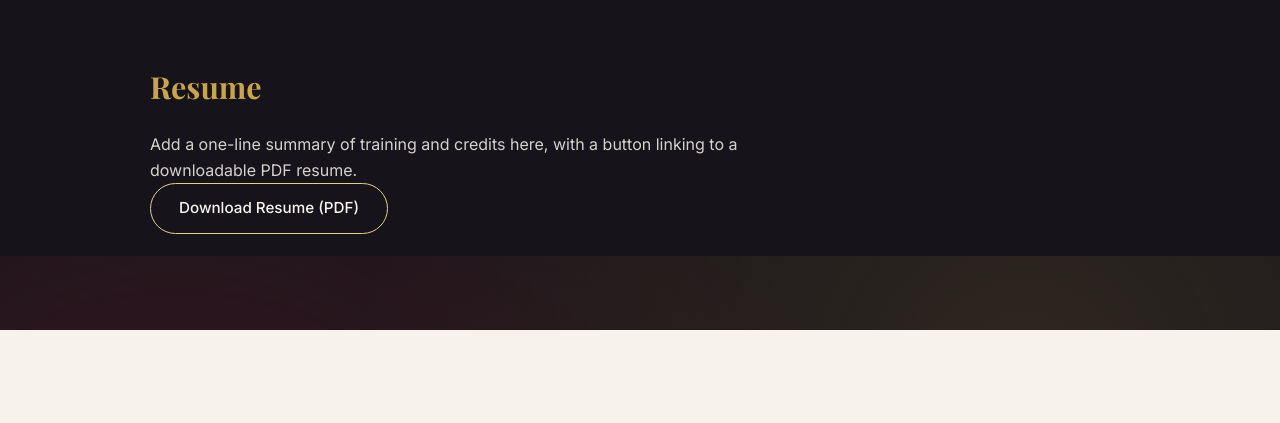
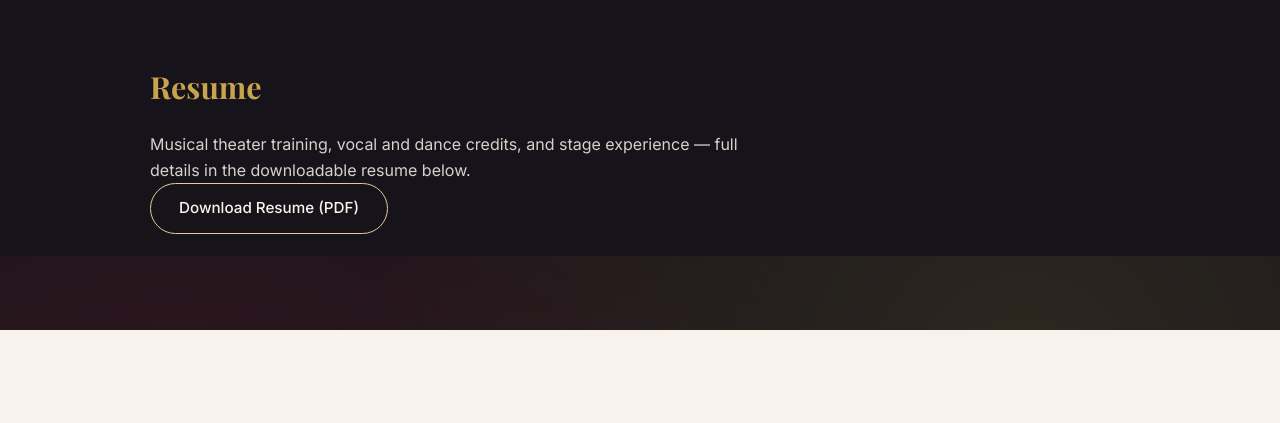
Before and after one commit to fieldlinesystems/LivLindinger, a plain HTML site: page index.html in a window 1280 px wide. Shown: the part 1840-2263 px from the top of the page. Drawn offline with nearby package versions, Linux system fonts and the light colour scheme.

Commit message:
Updated Resume section

```diff
--- a/index.html
+++ b/index.html
@@ -83,8 +83,8 @@
       <div class="section-inner reveal">
         <h2>Resume</h2>
         <p class="lead">
-          Add a one-line summary of training and credits here, with a button linking to a downloadable
-          PDF resume.
+          Musical theater training, vocal and dance credits, and stage experience — full details
+          in the downloadable resume below.
         </p>
         <a href="resume.pdf" class="btn btn-outline">Download Resume (PDF)</a>
       </div>
```
